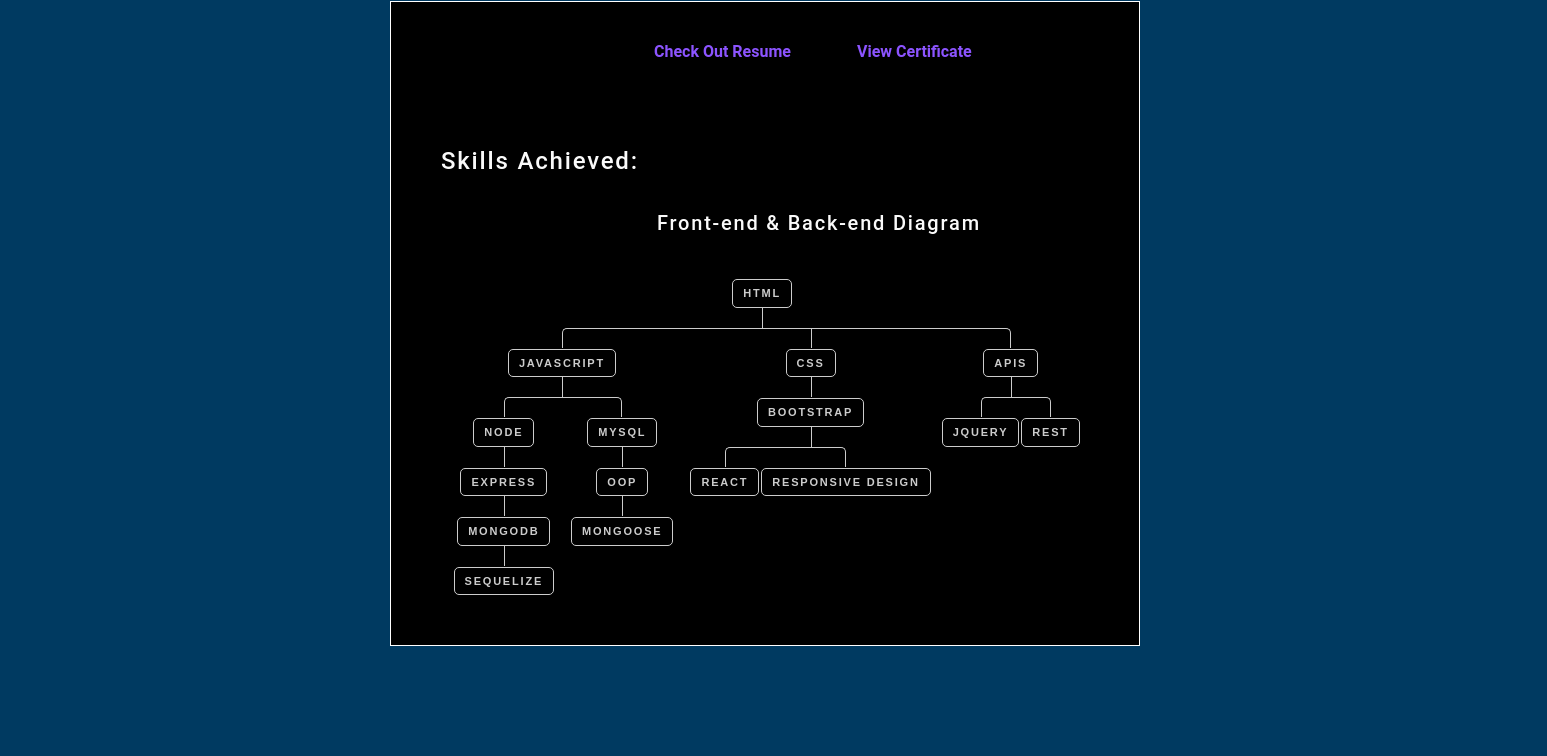
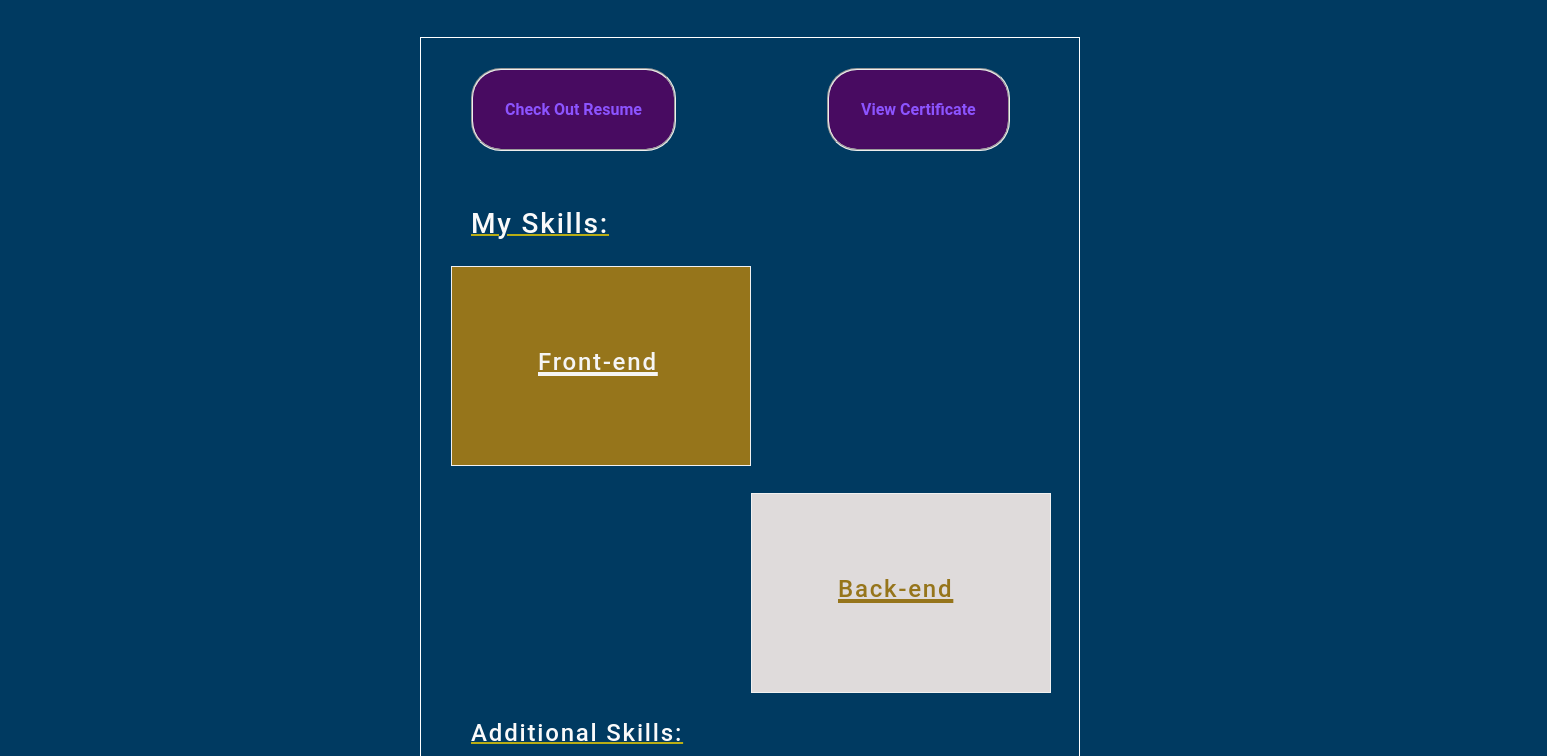
Before and after one commit to candre02/react-portfolio, a React (Create React App) app: page /resume in a window 1280 px wide. Shown: the part 212-968 px from the top of the page, 1547 px wide, since content can reach past the window. Built offline with nearby package versions, Linux system fonts and the light colour scheme.

Commit message:
removed the diagram in resume, added horizontal and vertical flip boxes instead, changed some styling, coloring, fonts sizes in resume file, cleaned up all of the component files, made some margin adjustments on all of the conponent files

```diff
--- a/src/components/Resume/index.js
+++ b/src/components/Resume/index.js
@@ -5,7 +5,6 @@ import "./resume.css";
 // import Footer from '../Footer/index';
 import Resumefile from "../Resume/Resumefile.pdf";
 import Certificate from "../Resume/Certificate.pdf";
-
 
 // resume function
 function Resume() {
@@ -23,91 +22,41 @@ function Resume() {
           </a>
         </Button>
       </div>
-      <div>
-        <ul>
-          <h4 id="SAres">Skills Achieved:</h4>
-          {/* <br></br> */}
-          <h5 id="resDiag">Front-end & Back-end Diagram</h5>
-          <br></br>
-          <nav className="nav" id="navDiag">
-          <ul id="ulDiag">
-				<li id="liDiag">
-					<a href="#" id="aDiag">HTML</a>
-					<ul id="ulDiag">
-						<li id="liDiag">
-							<a href="#" id="aDiag">JavaScript</a>
-							<ul id="ulDiag">
-								<li id="liDiag">
-									<a href="#" id="aDiag">Node</a>
-									<ul id="ulDiag">
-										<li id="liDiag">
-											<a href="#" id="aDiag">Express</a>
-											<ul id="ulDiag">
-												<li id="liDiag">
-													<a href="#" id="aDiag">Mongodb</a>
-													<ul id="ulDiag">
-														<li id="liDiag">
-															<a href="#" id="aDiag">Sequelize</a>
-														</li>
-													</ul>
-												</li>
-											</ul>
-										</li>
-									</ul>
-								</li>
-								<li id="liDiag">
-									<a href="#" id="aDiag">MySql</a>
-									<ul id="ulDiag">
-										<li id="liDiag">
-											<a href="#" id="aDiag">OOP</a>
-											<ul id="ulDiag">
-												<li id="liDiag">
-													<a href="#" id="aDiag">Mongoose</a>
-												</li>
-											</ul>
-										</li>
-									</ul>
-								</li>
-							</ul>
-						</li>
-						<li id="liDiag">
-							<a href="#" id="aDiag">CSS</a>
-							<ul id="ulDiag">
-								<li id="liDiag">
-									<a href="#" id="aDiag">Bootstrap</a>
-									<ul id="ulDiag">
-										<li id="liDiag">
-											<a href="#" id="aDiag">React</a>
-										</li>
-										<li id="liDiag">
-											<a href="#" id="aDiag">Responsive Design</a>
-										</li>
-									</ul>
-								</li>
-							</ul>
-						</li>
-						<li id="liDiag">
-							<a href="#" id="aDiag">APIs</a>
-							<ul id="ulDiag">
-								<li id="liDiag">
-									<a href="#" id="aDiag">Jquery</a>
-
-								</li>
-								<li id="liDiag">
-									<a href="#" id="aDiag">Rest</a>
-								</li>
-							</ul>
-						</li>
-					</ul>
-				</li>
-			</ul>
-		</nav>
-  </ul>
-</div>
-</Container>
-
+      <h3 id="Skres">My Skills: </h3>
+      <div className="flip-box">
+        <div className="flip-box-inner">
+          <div className="flip-box-front">
+            <h4 id="resFE">Front-end</h4>
+          </div>
+          <div className="flip-box-back">
+            <p id="Hor">
+              Html, Css, JavaScript, BootStrap, Responsive Design, React and
+              JQuery
+            </p>
+          </div>
+        </div>
+      </div>
+      <br></br>
+      <div className="flip-vbox" id="verticalbox">
+        <div className="flip-vbox-inner">
+          <div className="flip-vbox-front">
+            <h4 id="resBE">Back-end</h4>
+          </div>
+          <div className="flip-vbox-back">
+            <p id="Ver">
+              Mongodb, Express, Node, OOP, APIs, Rest, Mongoose, MySql,
+              Sequelize, Webpack, and Handlebars
+            </p>
+          </div>
+        </div>
+      </div>
+      <section>
+        <h4 id="Skres"> Additional Skills: </h4>
+        <p id="otherskils">Git, Github, Heroku and Insomnia</p>
+      </section>
+    </Container>
   );
-};
+}
 
 // export resume
 export default Resume;
--- a/src/components/Resume/resume.css
+++ b/src/components/Resume/resume.css
@@ -1,124 +1,82 @@
-/*Diagram styling in resume page*/
-*,
-*:before,
-*:after {
-  -webkit-box-sizing: border-box;
-  -moz-box-sizing: border-box;
-  box-sizing: border-box;
+/* horizontal flip box */
+.flip-box {
+  background-color: transparent;
+  width: 300px;
+  height: 200px;
+  border: 1px solid #f1f1f1;
+  perspective: 1000px;
 }
 
-* {
+.flip-box-inner {
   position: relative;
-  margin: 0;
-  padding: 0;
-
-  border: 0 none;
-
-  -webkit-transition: all ease .4s;
-  -moz-transition: all ease .4s;
-    transition: all ease .4s;
+  width: 100%;
+  height: 100%;
+  text-align: center;
+  transition: transform 0.8s;
+  transform-style: preserve-3d;
 }
 
-html,
-body {
-  background: RGBA(0, 58, 97, 1);
+.flip-box:hover .flip-box-inner {
+  transform: rotateY(180deg);
 }
 
-h1 {
-  color: #ccc;
-  text-align: center;
-
-    text-shadow: rgba(0,0,0,0.6) 1px 0, rgba(0,0,0,0.6) 1px 0, rgba(0,0,0,0.6) 0 1px, rgba(0,0,0,0.6) 0 1px;
+.flip-box-front, .flip-box-back {
+  position: absolute;
+  width: 100%;
+  height: 100%;
+  -webkit-backface-visibility: hidden;
+  backface-visibility: hidden;
 }
 
-#navDiag {
-  margin: 20px auto;
-  width: 655px;
-  min-height: auto;
+.flip-box-front {
+  background-color: rgb(150, 117, 27);
+  color: black;
 }
 
-#navDiag #ulDiag  #ulDiag {
-  position: relative;
-  padding-top: 20px;
+.flip-box-back {
+  /* background-color: dodgerblue; */
+  background-color: rgb(152, 210, 236);
+  color: white;
+  transform: rotateY(180deg);
 }
 
-#liDiag {
-  position: relative;
-  padding: 20px 3px 0 3px;
-  float: left;
-
-  text-align: center;
-  list-style-type: none;
+/* Vertical flip box */
+.flip-vbox {
+  background-color: transparent;
+  width: 300px;
+  height: 200px;
+  border: 1px solid #f1f1f1;
+  perspective: 1000px;
 }
 
-#liDiag::before, #liDiag::after {
-  content: '';
-  position: absolute;
-  top: 0;
-  right: 50%;
-  width: 50%;
-  height: 20px;
-  border-top: 1px solid #ccc;
+.flip-vbox-inner {
+  position: relative;
+  width: 100%;
+  height: 100%;
+  text-align: center;
+  transition: transform 0.8s;
+  transform-style: preserve-3d;
 }
 
-#liDiag::after {
-    left: 50%;
-    right: auto;
+.flip-vbox:hover .flip-vbox-inner {
+  transform: rotateX(180deg);
+}
 
-    border-left: 1px solid #ccc;
-  }
+.flip-vbox-front, .flip-vbox-back {
+  position: absolute;
+  width: 100%;
+  height: 100%;
+  -webkit-backface-visibility: hidden;
+  backface-visibility: hidden;
+}
 
-  #liDiag:only-child::after, #liDiag:only-child::before {
-    content: '';
-    display: none;
-  }
+.flip-vbox-front {
+  background-color: rgb(223, 219, 219);
+  color: black;
+}
 
-  #liDiag:only-child{ padding-top: 0;}
-  #liDiag:first-child::before, #liDiag:last-child::after {
-    border: 0 none;
-  }
-
-  #liDiag:last-child::before {
-    border-right: 1px solid #ccc;
-    border-radius: 0 5px 0 0;
-  }
-
-  #liDiag:first-child::after {
-      border-radius: 5px 0 0 0;
-  }
-  #navDiag #ulDiag #ulDiag::before {
-    content: '';
-    position: absolute; top: 0; left: 50%;
-    border-left: 1px solid #ccc;
-    width: 0;
-    height: 20px;
-  }
-
-  /* DIAGRAM format */
-  #liDiag #aDiag {
-    display: inline-block;
-    padding: 5px 10px;
-
-    border-radius: 5px;
-    border: 1px solid #ccc;
-
-    text-decoration: none;
-    text-transform: uppercase;
-    color: #ccc;
-    font-family: arial, verdana, tahoma;
-    font-size: 11px;
-  }
-
-  #liDiag #aDiag:hover, #liDiag #aDiag:hover+#ulDiag #liDiag #aDiag {
-    color: #000;
-    background: #c8e4f8;
-    border: 1px solid #94a0b4;
-  }
-
-  #liDiag #aDiag:hover+#ulDiag #liDiag::after,
-  #liDiag #aDiag:hover+#ulDiag #liDiag::before,
-  #liDiag #aDiag:hover+#ulDiag::before,
-  #liDiag #aDiag:hover+#ulDiag #ulDiag::before {
-    content: '';
-    border-color: #94a0b4;
-  }
+.flip-vbox-back {
+  background-color: rgb(25, 53, 28);
+  color: white;
+  transform: rotateX(180deg);
+}
--- a/src/index.css
+++ b/src/index.css
@@ -85,15 +85,16 @@ p {
 a {
 	border-radius: 5px;
 	color: var(--primary);
-	/* font-weight: 600; */
+	font-weight: 600;
 	padding: 2px 4px;
 	margin-left: -2px;
 	margin-right: -2px;
+  text-decoration: none;
 
 }
 
 a {
-  text-decoration: none;
+  cursor: pointer;
   font-weight: bold;
 }
 
@@ -122,21 +123,20 @@ header a {
   margin-top: 40px;
   height: auto;
   width: auto;
-  left: -30px;
-
+  left: 340px;
 }
 
 /* ca with car emoji */
 #brandname {
-  left: 40px;
-  top: 15px;
+  margin-left: 70px;
+  color: white;
 }
 
 /* heading tabs */
 #tabs {
   flex-wrap: nowrap;
   font-family: 'Roboto', sans-serif;
-  left: 340px;
+  margin-left: 260px;
   bottom: 10px;
 }
 
@@ -271,8 +271,8 @@ textarea {
   padding-bottom: var(--spacing-two);
 }
 
-.card {
-  width: 25%;
+div.card {
+  /* width: 25%; */
   text-align: center;
 }
 
@@ -321,7 +321,6 @@ button {
 	padding: 10px 15px;
 }
 
-
 .navActive {
   color: var(--secondary);
 }
@@ -330,24 +329,28 @@ button {
 /* contact page styling */
 #contactbox {
   padding: 50px;
+  left: 100px;
 }
 
  #h2tag {
   position: center;
-  margin-left: 30%;
+  margin-left: 40%;
   margin-bottom: 5%;
   left: 120px;
+  color: white;
 }
 
 #shades {
-  left: 550px;
+  margin-right: -650px;
+  margin-left: 500px;
   margin-top: 30px;
-  margin-bottom: 50%;
+  margin-bottom: 30%;
   padding-top: 10px;
 }
 
 #shades2 {
   font-family: 'Roboto', sans-serif ;
+  color: white;
 }
 
 
@@ -356,12 +359,9 @@ button {
   background-color: rgb(184, 173, 22);
 }
 
-
-
-
 /* Home page styling */
 #homebase {
-  left: -29px;
+  left: 140px;
 }
 
 #base2,
@@ -372,28 +372,28 @@ button {
 }
 
 #base3 {
-  /* font-family: 'Gill Sans', 'Gill Sans MT', Calibri, 'Trebuchet MS', sans-serif; */
+  color: white;
   font-family: 'Roboto', sans-serif;
-  left: -132px
+  left: -212px
 }
 
 /* About page styling */
 #AB {
   position: relative;
   padding: 20px;
+  left: 40px
 }
+
 
 #A1 {
   padding: 40px;
-  left: -10px;
+  margin-left: 385px;
 }
 
 #greeneye {
   height: 350px;
-  /* width: 22%; */
-  /* border-radius: 50%; */
   padding: 10px;
-  left: 465px;
+  margin-left: 403px;
   outline: 1px solid white;
 }
 
@@ -402,45 +402,37 @@ button {
   font-size: 22px;
   padding: 30px;
   left: 10px;
+  color: white;
 }
 
 /* Portfolio page styling */
 #Projects {
   padding: 50px;
-  left: -100px;
+  left: 50px;
 }
 
 #PF1 {
-  padding: 60px;
-  bottom: 70px;
-  left: 80px;
+  padding: 50px;
+  margin-left: 400px;
 }
-
-
 
 #pf2 {
   font-family: 'Roboto', sans-serif;
 }
 
 /* resume page styling */
-#SAres {
-  padding: 20px;
-  font-family: 'Roboto', sans-serif;
-}
-
 #res1 {
   position: relative;
   border-color: white;
   border-width: 1px;
   border-style:groove;
   right: 20px;
-  left: 150px;
-  width: 750px;
-  height: 645px;
+  left: 180px;
+  width: 660px;
+  height: 785px;
   margin: 100px;
   margin-left: 240px;
   justify-content:space-around 12px;
-  background: black;
   padding: 30px;
   padding-top: 10px;
   top: 10px;
@@ -449,14 +441,64 @@ button {
 
 .btn-resume,
 .btn-cert {
-  background-color: #000000;
+  background-color: rgb(72, 11, 97);
   left: 200px;
   padding: 30px;
   font-family: 'Roboto', sans-serif;
+  margin-top: 20px;
+  border-radius: 30px;
+  border-width: 2px;
+  border-style: groove;
 }
 
-#resDiag {
-  left: 236px;
-  bottom: -10px;
+.btn-cert {
+  margin-left: 150px;
+}
+
+.btn-resume {
+  margin-left: 20px;
+}
+
+#Skres {
+  padding: 20px;
+  font-family: 'Roboto', sans-serif;
+  text-decoration:rgb(184, 173, 22) underline 2px;
+}
+
+#resFE {
+  left: 86px;
+  position: absolute;
+  margin-top: 80px;
+  font-family: 'Roboto', sans-serif;
+  text-decoration: underline 4px;
+  color: whitesmoke;
+
+}
+
+#resBE {
+  left: 86px;
+  position: absolute;
+  margin-top: 80px;
+  font-family: 'Roboto', sans-serif;
+  text-decoration:  underline 4px;
+  color: rgb(150, 117, 27);
+
+}
+
+#Hor {
+  margin-top: 50px;
   font-family: 'Roboto', sans-serif;
 }
+
+#Ver {
+  margin-top: 50px;
+  font-family: 'Roboto', sans-serif;
+}
+
+#verticalbox {
+  margin-left: 300px;
+}
+
+#otherskills {
+  font-family: 'Roboto', sans-serif;
+}
```
Also changed, not shown: src/components/Portfolio/index.js (+23 -13 lines).
